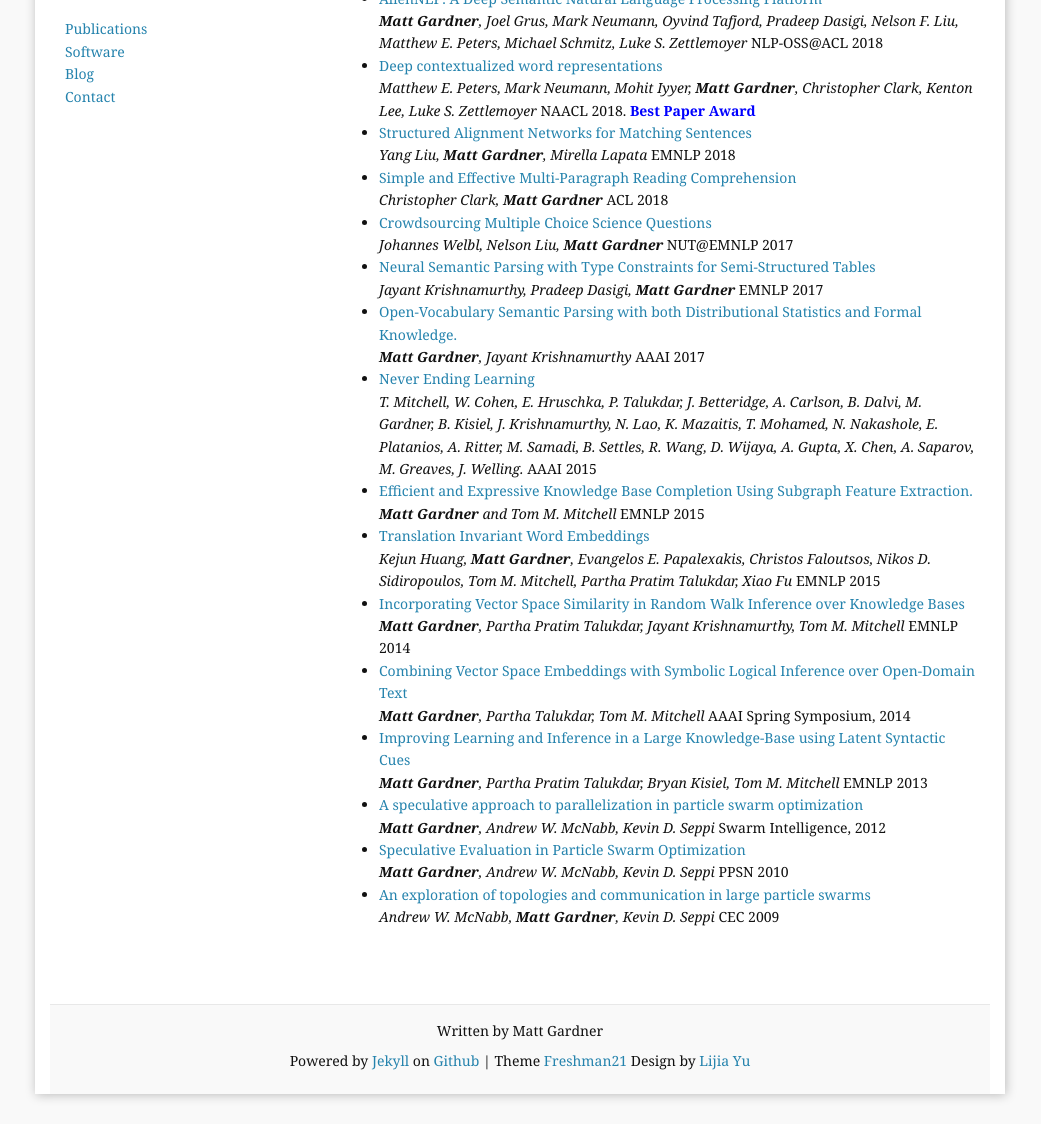
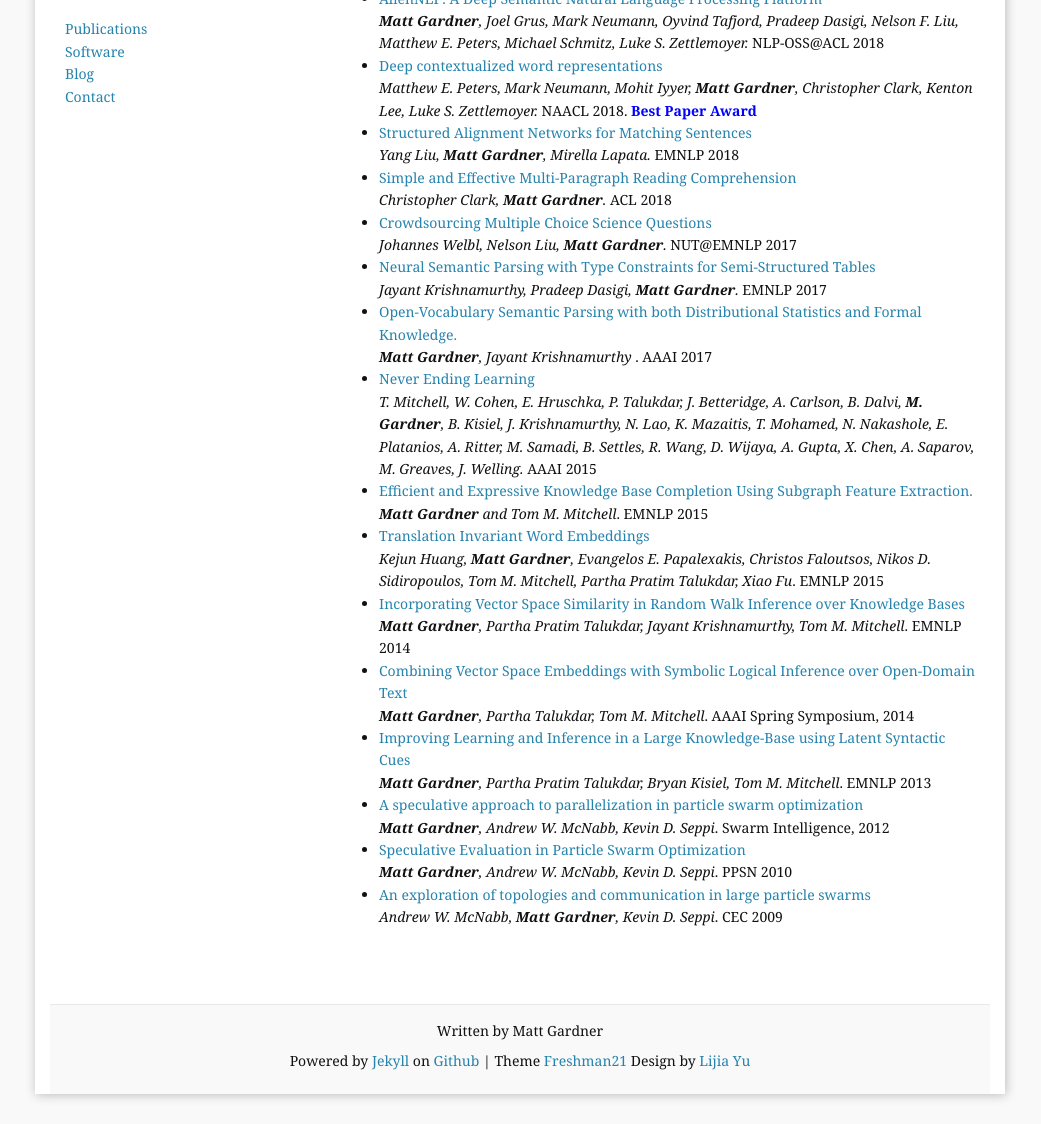
Before and after one commit to matt-gardner/matt-gardner.github.io, a Jekyll site: the page built from publications.html, in a window 1280 px wide, cut to the strip 255-1379 px from the top of the page. Shown: the whole strip, without its empty margins (120-1161 px from the left). Built offline with Jekyll 4.4.1, drawn with Linux system fonts in a browser that asks for light colours.

Commit message:
More tweaks

```diff
--- a/publications.html
+++ b/publications.html
@@ -30,7 +30,7 @@ layout: default
         </a>
         <div class="meta">
           <em>
-            <b>Matt Gardner</b>, Joel Grus, Mark Neumann, Oyvind Tafjord, Pradeep Dasigi, Nelson F. Liu, Matthew E. Peters, Michael Schmitz, Luke S. Zettlemoyer
+            <b>Matt Gardner</b>, Joel Grus, Mark Neumann, Oyvind Tafjord, Pradeep Dasigi, Nelson F. Liu, Matthew E. Peters, Michael Schmitz, Luke S. Zettlemoyer.
           </em>
           NLP-OSS@ACL 2018
         </div>
@@ -42,7 +42,7 @@ layout: default
         </a>
         <div class="meta">
           <em>
-            Matthew E. Peters, Mark Neumann, Mohit Iyyer, <b>Matt Gardner</b>, Christopher Clark, Kenton Lee, Luke S. Zettlemoyer
+            Matthew E. Peters, Mark Neumann, Mohit Iyyer, <b>Matt Gardner</b>, Christopher Clark, Kenton Lee, Luke S. Zettlemoyer.
           </em>
           NAACL 2018.
           <b style="color:blue">Best Paper Award</b>
@@ -55,7 +55,7 @@ layout: default
         </a>
         <div class="meta">
           <em>
-            Yang Liu, <b>Matt Gardner</b>, Mirella Lapata
+            Yang Liu, <b>Matt Gardner</b>, Mirella Lapata.
           </em>
           EMNLP 2018
         </div>
@@ -67,7 +67,7 @@ layout: default
         </a>
         <div class="meta">
           <em>
-            Christopher Clark, <b>Matt Gardner</b>
+            Christopher Clark, <b>Matt Gardner</b>.
           </em>
           ACL 2018
         </div>
@@ -79,7 +79,7 @@ layout: default
         </a>
         <div class="meta">
           <em>
-            Johannes Welbl, Nelson Liu, <b>Matt Gardner</b>
+            Johannes Welbl, Nelson Liu, <b>Matt Gardner</b>.
           </em>
           NUT@EMNLP 2017
         </div>
@@ -91,7 +91,7 @@ layout: default
         </a>
         <div class="meta">
           <em>
-            Jayant Krishnamurthy, Pradeep Dasigi, <b>Matt Gardner</b>
+            Jayant Krishnamurthy, Pradeep Dasigi, <b>Matt Gardner</b>.
           </em>
           EMNLP 2017
         </div>
@@ -102,7 +102,7 @@ layout: default
           Open-Vocabulary Semantic Parsing with both Distributional Statistics and Formal Knowledge.
         </a>
         <div class="meta">
-          <em> <b>Matt Gardner</b>, Jayant Krishnamurthy </em>
+          <em> <b>Matt Gardner</b>, Jayant Krishnamurthy </em>.
           AAAI 2017
         </div>
       </li>
@@ -113,7 +113,7 @@ layout: default
         </a>
         <div class="meta">
           <em>
-            T. Mitchell, W. Cohen, E. Hruschka, P. Talukdar, J. Betteridge, A. Carlson, B. Dalvi, M. Gardner, B. Kisiel, J.
+            T. Mitchell, W. Cohen, E. Hruschka, P. Talukdar, J. Betteridge, A. Carlson, B. Dalvi, <b>M. Gardner</b>, B. Kisiel, J.
             Krishnamurthy, N. Lao, K. Mazaitis, T. Mohamed, N. Nakashole, E. Platanios, A. Ritter, M. Samadi, B. Settles, R. Wang,
             D. Wijaya, A. Gupta, X. Chen, A. Saparov, M. Greaves, J. Welling.
           </em>
@@ -126,7 +126,7 @@ layout: default
           Efficient and Expressive Knowledge Base Completion Using Subgraph Feature Extraction.
         </a>
         <div class="meta">
-          <em><b>Matt Gardner</b> and Tom M. Mitchell</em>
+          <em><b>Matt Gardner</b> and Tom M. Mitchell</em>.
           EMNLP 2015
         </div>
       </li>
@@ -137,7 +137,7 @@ layout: default
         </a>
         <div class="meta">
           <em>Kejun Huang, <b>Matt Gardner</b>, Evangelos E. Papalexakis, Christos Faloutsos, Nikos D. Sidiropoulos, Tom M. Mitchell,
-            Partha Pratim Talukdar, Xiao Fu</em>
+            Partha Pratim Talukdar, Xiao Fu</em>.
           EMNLP 2015
         </div>
       </li>
@@ -147,7 +147,7 @@ layout: default
           Incorporating Vector Space Similarity in Random Walk Inference over Knowledge Bases
         </a>
         <div class="meta">
-          <em><b>Matt Gardner</b>, Partha Pratim Talukdar, Jayant Krishnamurthy, Tom M. Mitchell</em>
+          <em><b>Matt Gardner</b>, Partha Pratim Talukdar, Jayant Krishnamurthy, Tom M. Mitchell</em>.
           EMNLP 2014
         </div>
       </li>
@@ -157,7 +157,7 @@ layout: default
           Combining Vector Space Embeddings with Symbolic Logical Inference over Open-Domain Text
         </a>
         <div class="meta">
-          <em><b>Matt Gardner</b>, Partha Talukdar, Tom M. Mitchell</em>
+          <em><b>Matt Gardner</b>, Partha Talukdar, Tom M. Mitchell</em>.
           AAAI Spring Symposium, 2014
         </div>
       </li>
@@ -167,7 +167,7 @@ layout: default
           Improving Learning and Inference in a Large Knowledge-Base using Latent Syntactic Cues
         </a>
         <div class="meta">
-          <em><b>Matt Gardner</b>, Partha Pratim Talukdar, Bryan Kisiel, Tom M. Mitchell</em>
+          <em><b>Matt Gardner</b>, Partha Pratim Talukdar, Bryan Kisiel, Tom M. Mitchell</em>.
           EMNLP 2013
         </div>
       </li>
@@ -177,7 +177,7 @@ layout: default
           A speculative approach to parallelization in particle swarm optimization
         </a>
         <div class="meta">
-          <em><b>Matt Gardner</b>, Andrew W. McNabb, Kevin D. Seppi</em>
+          <em><b>Matt Gardner</b>, Andrew W. McNabb, Kevin D. Seppi</em>.
           Swarm Intelligence, 2012
         </div>
       </li>
@@ -187,7 +187,7 @@ layout: default
           Speculative Evaluation in Particle Swarm Optimization
         </a>
         <div class="meta">
-          <em><b>Matt Gardner</b>, Andrew W. McNabb, Kevin D. Seppi</em>
+          <em><b>Matt Gardner</b>, Andrew W. McNabb, Kevin D. Seppi</em>.
           PPSN 2010
         </div>
       </li>
@@ -197,7 +197,7 @@ layout: default
           An exploration of topologies and communication in large particle swarms
         </a>
         <div class="meta">
-          <em>Andrew W. McNabb, <b>Matt Gardner</b>, Kevin D. Seppi</em>
+          <em>Andrew W. McNabb, <b>Matt Gardner</b>, Kevin D. Seppi</em>.
           CEC 2009
         </div>
       </li>
```
